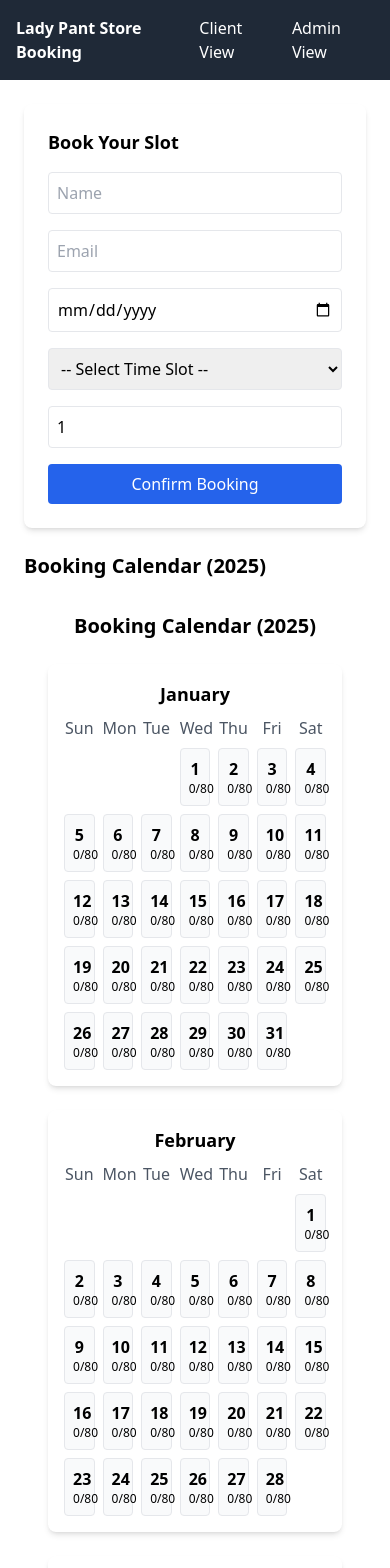
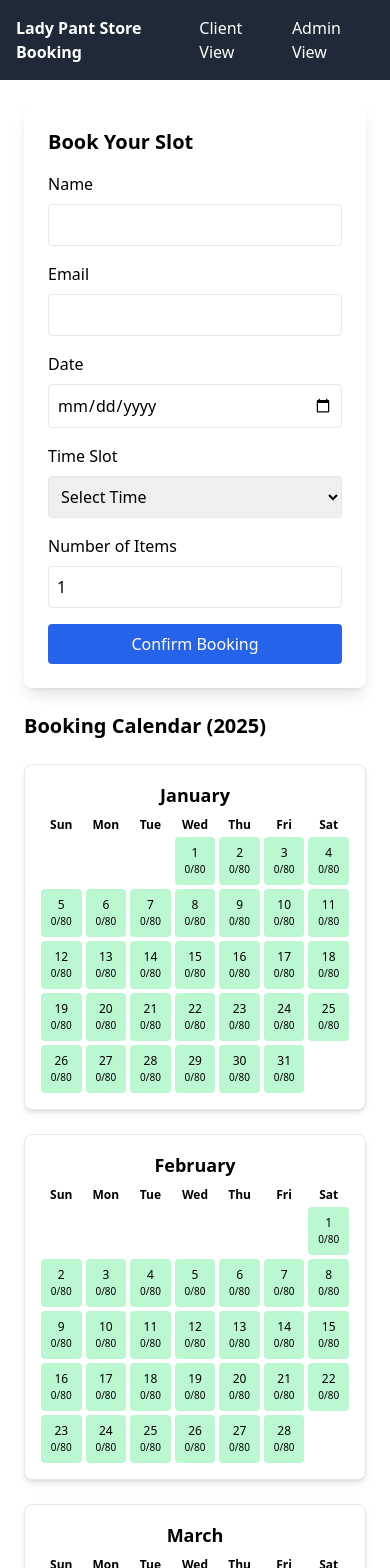
Before and after one commit to Barry-byte-cyber/lady-pant-booking-t1000, a React (Vite) app: page / in a window 390 px wide. Shown: the top 1568 px of the page. Built offline with nearby package versions, Linux system fonts and the light colour scheme.

Commit message:
Add booking rules (80 max/day, no doubles) + color-coded calendar

```diff
--- a/src/App.jsx
+++ b/src/App.jsx
@@ -18,13 +18,34 @@ function App() {
     localStorage.setItem("bookings", JSON.stringify(bookings));
   }, [bookings]);
 
-  // ✅ Add new booking with unique ID
+  // ✅ Add booking with validation (80 max items/day + no duplicate slot)
   const addBooking = (booking) => {
-    const bookingWithId = { ...booking, id: Date.now() }; // timestamp ID
+    // 1. Check total items already booked for that date
+    const totalForDate = bookings
+      .filter((b) => b.date === booking.date)
+      .reduce((sum, b) => sum + parseInt(b.items || 0), 0);
+
+    if (totalForDate + parseInt(booking.items || 0) > 80) {
+      alert("❌ Booking limit reached: Maximum 80 items per day.");
+      return;
+    }
+
+    // 2. Check if the time slot is already taken
+    const slotTaken = bookings.some(
+      (b) => b.date === booking.date && b.time === booking.time
+    );
+
+    if (slotTaken) {
+      alert("❌ This time slot is already booked.");
+      return;
+    }
+
+    // 3. If all good, save booking
+    const bookingWithId = { ...booking, id: Date.now() }; // unique ID
     setBookings((prev) => [...prev, bookingWithId]);
   };
 
-  // ✅ Cancel booking by unique ID
+  // ✅ Cancel booking by ID
   const cancelBooking = (id) => {
     setBookings((prev) => prev.filter((b) => b.id !== id));
   };
--- a/src/components/BookingForm.jsx
+++ b/src/components/BookingForm.jsx
@@ -1,83 +1,72 @@
 import React, { useState } from "react";
 
 function BookingForm({ addBooking }) {
-  const [formData, setFormData] = useState({
-    name: "",
-    email: "",
-    date: "",
-    time: "",
-    items: 1,
-  });
-
-  const handleChange = (e) => {
-    const { name, value } = e.target;
-    setFormData((prev) => ({ ...prev, [name]: value }));
-  };
+  const [name, setName] = useState("");
+  const [email, setEmail] = useState("");
+  const [date, setDate] = useState("");
+  const [time, setTime] = useState("");
+  const [items, setItems] = useState(1);
 
   const handleSubmit = (e) => {
     e.preventDefault();
 
-    const newBooking = {
-      name: formData.name,
-      email: formData.email,
-      date: formData.date,
-      time: formData.time,
-      items: Number(formData.items),
-    };
+    if (!name || !email || !date || !time || !items) {
+      alert("❌ Please complete all fields.");
+      return;
+    }
 
-    addBooking(newBooking);
+    addBooking({ name, email, date, time, items: parseInt(items) });
 
-    setFormData({
-      name: "",
-      email: "",
-      date: "",
-      time: "",
-      items: 1,
-    });
+    // Reset form
+    setName("");
+    setEmail("");
+    setDate("");
+    setTime("");
+    setItems(1);
   };
 
   return (
-    <div className="max-w-md mx-auto bg-white shadow-md rounded-lg p-6 mb-6">
-      <h2 className="text-lg font-bold mb-4">Book Your Slot</h2>
-      <form onSubmit={handleSubmit} className="space-y-4">
+    <form
+      onSubmit={handleSubmit}
+      className="bg-white shadow-lg rounded-lg p-6 w-full max-w-md mx-auto"
+    >
+      <h2 className="text-xl font-bold mb-4">Book Your Slot</h2>
+
+      <label className="block mb-2">Name</label>
       <input
         type="text"
-          name="name"
-          placeholder="Name"
-          value={formData.name}
-          onChange={handleChange}
+        value={name}
+        onChange={(e) => setName(e.target.value)}
         required
-          className="w-full border rounded p-2"
+        className="w-full border p-2 rounded mb-4"
       />
 
+      <label className="block mb-2">Email</label>
       <input
         type="email"
-          name="email"
-          placeholder="Email"
-          value={formData.email}
-          onChange={handleChange}
+        value={email}
+        onChange={(e) => setEmail(e.target.value)}
         required
-          className="w-full border rounded p-2"
+        className="w-full border p-2 rounded mb-4"
       />
 
+      <label className="block mb-2">Date</label>
       <input
         type="date"
-          name="date"
-          value={formData.date}
-          onChange={handleChange}
+        value={date}
+        onChange={(e) => setDate(e.target.value)}
         required
-          className="w-full border rounded p-2"
+        className="w-full border p-2 rounded mb-4"
       />
 
-        {/* 🔹 Time Slot Dropdown */}
+      <label className="block mb-2">Time Slot</label>
       <select
-          name="time"
-          value={formData.time}
-          onChange={handleChange}
+        value={time}
+        onChange={(e) => setTime(e.target.value)}
         required
-          className="w-full border rounded p-2"
+        className="w-full border p-2 rounded mb-4"
       >
-          <option value="">-- Select Time Slot --</option>
+        <option value="">Select Time</option>
         <option value="10:00 AM">10:00 AM</option>
         <option value="11:00 AM">11:00 AM</option>
         <option value="12:00 PM">12:00 PM</option>
@@ -87,24 +76,24 @@ function BookingForm({ addBooking }) {
         <option value="4:00 PM">4:00 PM</option>
       </select>
 
+      <label className="block mb-2">Number of Items</label>
       <input
         type="number"
-          name="items"
+        value={items}
+        onChange={(e) => setItems(e.target.value)}
         min="1"
-          value={formData.items}
-          onChange={handleChange}
+        max="80"
         required
-          className="w-full border rounded p-2"
+        className="w-full border p-2 rounded mb-4"
       />
 
       <button
         type="submit"
-          className="w-full bg-blue-600 text-white rounded py-2 hover:bg-blue-700"
+        className="w-full bg-blue-600 text-white py-2 rounded hover:bg-blue-700"
       >
         Confirm Booking
       </button>
     </form>
-    </div>
   );
 }
 
--- a/src/components/CalendarView.jsx
+++ b/src/components/CalendarView.jsx
@@ -6,35 +6,27 @@ function CalendarView({ bookings = [], onDateClick }) {
     dayjs().month(i).format("MMMM")
   );
 
-  // ✅ Count items booked per date
-  const bookingCounts = bookings.reduce((acc, b) => {
-    acc[b.date] = (acc[b.date] || 0) + Number(b.items || 0);
+  // Group bookings by date
+  const groupedBookings = bookings.reduce((acc, booking) => {
+    acc[booking.date] = acc[booking.date] || [];
+    acc[booking.date].push(booking);
     return acc;
   }, {});
 
   return (
-    <div className="p-6">
-      <h2 className="text-xl font-bold mb-6 text-center">
-        Booking Calendar (2025)
-      </h2>
-
-      <div className="grid grid-cols-1 md:grid-cols-3 gap-6">
+    <div className="grid grid-cols-1 md:grid-cols-3 gap-6 mt-6">
       {months.map((month, monthIndex) => {
-          const startOfMonth = dayjs()
-            .month(monthIndex)
-            .startOf("month");
+        const startOfMonth = dayjs().month(monthIndex).startOf("month");
         const daysInMonth = startOfMonth.daysInMonth();
         const startDay = startOfMonth.day();
 
         return (
           <div
             key={month}
-              className="bg-white shadow-md rounded-lg p-4"
+            className="bg-white shadow-md rounded-lg p-4 border"
           >
-              <h2 className="text-lg font-semibold mb-2 text-center">
-                {month}
-              </h2>
-              <div className="grid grid-cols-7 gap-2 text-center text-gray-600 font-medium">
+            <h2 className="text-lg font-semibold mb-2 text-center">{month}</h2>
+            <div className="grid grid-cols-7 gap-1 text-center text-xs font-bold mb-1">
               <div>Sun</div>
               <div>Mon</div>
               <div>Tue</div>
@@ -43,32 +35,39 @@ function CalendarView({ bookings = [], onDateClick }) {
               <div>Fri</div>
               <div>Sat</div>
             </div>
-
-              <div className="grid grid-cols-7 gap-2 text-center mt-2">
-                {/* Empty slots before month starts */}
+            <div className="grid grid-cols-7 gap-1 text-center">
+              {/* Empty days before the first day */}
               {Array.from({ length: startDay }).map((_, i) => (
                 <div key={`empty-${i}`} />
               ))}
 
-                {/* Actual days */}
-                {Array.from({ length: daysInMonth }).map((_, i) => {
-                  const date = startOfMonth.date(i + 1).format("YYYY-MM-DD");
-                  const count = bookingCounts[date] || 0;
+              {/* Days of the month */}
+              {Array.from({ length: daysInMonth }).map((_, dayIndex) => {
+                const day = dayIndex + 1;
+                const date = startOfMonth.date(day).format("YYYY-MM-DD");
+
+                const bookingsForDate = groupedBookings[date] || [];
+                const totalItems = bookingsForDate.reduce(
+                  (sum, b) => sum + parseInt(b.items || 0),
+                  0
+                );
+
+                // 🚦 Set color based on load
+                let bgColor = "bg-green-200"; // available
+                if (totalItems >= 80) {
+                  bgColor = "bg-red-400"; // fully booked
+                } else if (totalItems >= 40) {
+                  bgColor = "bg-yellow-300"; // filling up
+                }
 
                 return (
                   <div
-                      key={date}
+                    key={day}
                     onClick={() => onDateClick && onDateClick(date)}
-                      className={`p-2 border rounded cursor-pointer hover:bg-blue-100 ${
-                        count > 0
-                          ? "bg-green-100 border-green-400"
-                          : "bg-gray-50"
-                      }`}
+                    className={`cursor-pointer p-2 rounded text-xs ${bgColor} hover:bg-blue-200`}
                   >
-                      <div className="font-bold">{i + 1}</div>
-                      <div className="text-xs">
-                        {count}/80
-                      </div>
+                    <div>{day}</div>
+                    <div className="text-[10px]">{totalItems}/80</div>
                   </div>
                 );
               })}
@@ -77,7 +76,6 @@ function CalendarView({ bookings = [], onDateClick }) {
         );
       })}
     </div>
-    </div>
   );
 }
 
```
Lines whose indentation alone changed are shown as unchanged.
